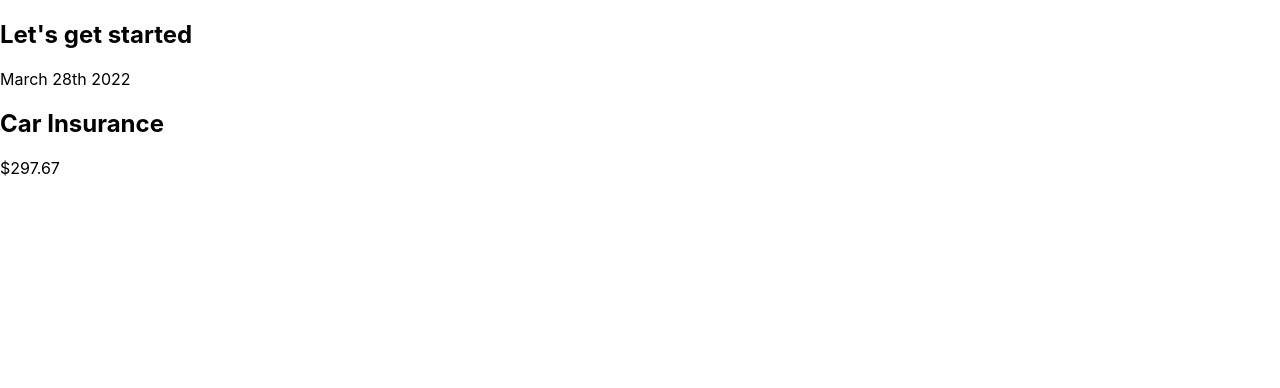
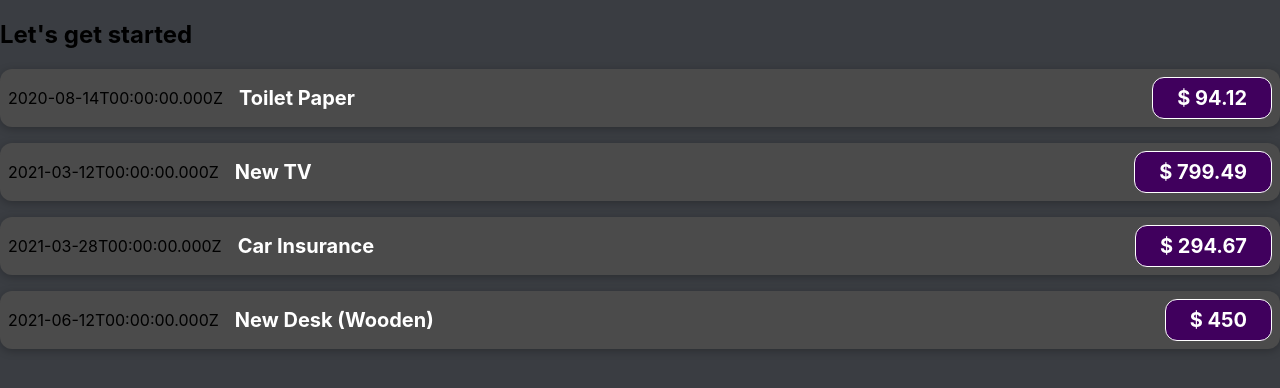
Before and after one commit to josue-lubaki/react-complete-guide, a React (Create React App) app: page / in a window 1280 px wide. Shown: the top 388 px of the page. Built offline with nearby package versions, Linux system fonts and the light colour scheme.

Commit message:
using props

```diff
--- a/src/App.js
+++ b/src/App.js
@@ -1,11 +1,36 @@
-import "./App.css";
-import ExpenseItem from "./components/ExpenseItem";
+import './App.css';
+import ExpenseItem from './components/ExpenseItem';
 
 function App() {
+	const expenses = [
+		{
+			id: 'e1',
+			title: 'Toilet Paper',
+			amount: 94.12,
+			date: new Date(2020, 7, 14),
+		},
+		{ id: 'e2', title: 'New TV', amount: 799.49, date: new Date(2021, 2, 12) },
+		{
+			id: 'e3',
+			title: 'Car Insurance',
+			amount: 294.67,
+			date: new Date(2021, 2, 28),
+		},
+		{
+			id: 'e4',
+			title: 'New Desk (Wooden)',
+			amount: 450,
+			date: new Date(2021, 5, 12),
+		},
+	];
+
 	return (
 		<div>
 			<h2>Let's get started</h2>
-			<ExpenseItem></ExpenseItem>
+			<ExpenseItem title={expenses[0].title} amount={expenses[0].amount} date={expenses[0].date}></ExpenseItem>
+			<ExpenseItem title={expenses[1].title} amount={expenses[1].amount} date={expenses[1].date}></ExpenseItem>
+			<ExpenseItem title={expenses[2].title} amount={expenses[2].amount} date={expenses[2].date}></ExpenseItem>
+			<ExpenseItem title={expenses[3].title} amount={expenses[3].amount} date={expenses[3].date}></ExpenseItem>
 		</div>
 	);
 }
--- /dev/null
+++ b/src/components/ExpenseItem.css
@@ -0,0 +1,56 @@
+.expense-item {
+	display: flex;
+	justify-content: space-between;
+	align-items: center;
+	box-shadow: 0 2px 8px rgba(0, 0, 0, 0.25);
+	padding: 0.5rem;
+	margin: 1rem 0;
+	border-radius: 12px;
+	background-color: #4b4b4b;
+}
+
+.expense-item__description {
+	display: flex;
+	flex-direction: column;
+	gap: 1rem;
+	align-items: flex-end;
+	flex-flow: column-reverse;
+	justify-content: flex-start;
+	flex: 1;
+}
+
+.expense-item h2 {
+	color: #3a3a3a;
+	font-size: 1rem;
+	flex: 1;
+	margin: 0 1rem;
+	color: white;
+}
+
+.expense-item__price {
+	font-size: 1rem;
+	font-weight: bold;
+	color: white;
+	background-color: #40005d;
+	border: 1px solid white;
+	padding: 0.5rem;
+	border-radius: 12px;
+}
+
+@media (min-width: 580px) {
+	.expense-item__description {
+		flex-direction: row;
+		align-items: center;
+		justify-content: flex-start;
+		flex: 1;
+	}
+
+	.expense-item__description h2 {
+		font-size: 1.25rem;
+	}
+
+	.expense-item__price {
+		font-size: 1.25rem;
+		padding: 0.5rem 1.5rem;
+	}
+}
--- a/src/components/ExpenseItem.js
+++ b/src/components/ExpenseItem.js
@@ -1,10 +1,12 @@
-function ExpenseItem() {
+import './ExpenseItem.css';
+
+function ExpenseItem(props) {
 	return (
-		<div>
-			<div>March 28th 2022</div>
-			<div>
-				<h2>Car Insurance</h2>
-				<div>$297.67</div>
+		<div className='expense-item'>
+			<div>{props.date.toISOString()}</div>
+			<div className='expense-item__description'>
+				<h2>{props.title}</h2>
+				<div className='expense-item__price'>$ {props.amount}</div>
 			</div>
 		</div>
 	);
--- a/src/index.css
+++ b/src/index.css
@@ -1,5 +1,6 @@
 body {
 	margin: 0;
+	background-color: #3a3d42;
 	font-family: -apple-system, BlinkMacSystemFont, 'Segoe UI', 'Roboto', 'Oxygen',
 		'Ubuntu', 'Cantarell', 'Fira Sans', 'Droid Sans', 'Helvetica Neue',
 		sans-serif;
```
Lines whose indentation alone changed are shown as unchanged.
